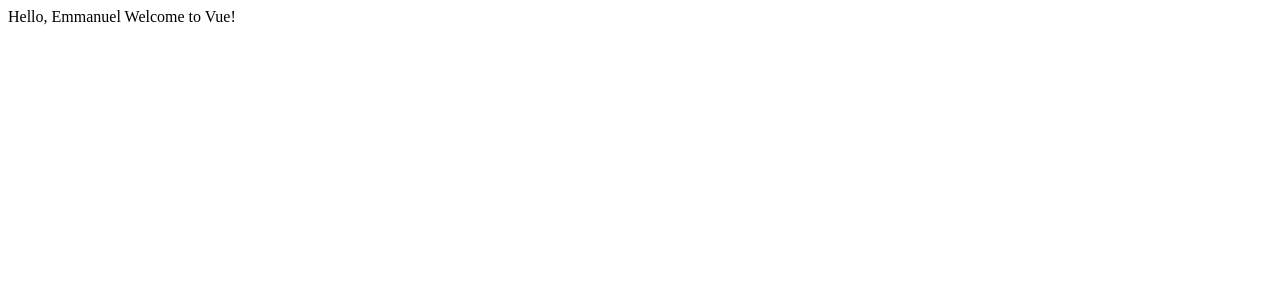
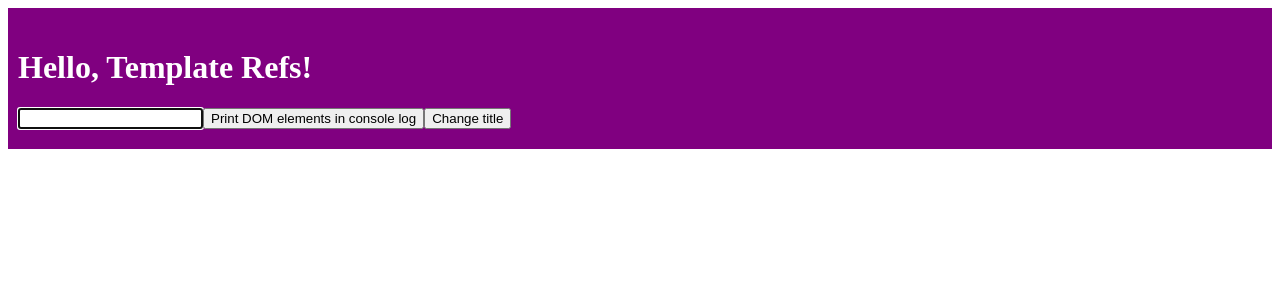
Before and after one commit to yggd-millenia/vue-emmanuel-, a Vue app: page / in a window 1280 px wide. Shown: the top 300 px of the page. Built offline with nearby package versions, Linux system fonts and the light colour scheme.

Commit message:
Template refs

```diff
--- a/src/App.vue
+++ b/src/App.vue
@@ -1,11 +1,38 @@
 <template>
-  <div>Hello, Emmanuel Welcome to Vue!</div>
+  <div class="card">
+    <h1 ref="title">Hello, Template Refs!</h1>
+    <input type="text" ref="input" />
+    <button @click="printDomElements">Print DOM elements in console log</button>
+    <button @click="changeTitle">Change title</button>
+  </div>
 </template>
 
 <script setup>
+import { onMounted, ref } from 'vue'
 
+
+let title = ref()
+const input = ref()
+
+function printDomElements() {
+  console.log(title.value)
+  console.log(input.value)
+}
+
+function changeTitle() {
+  title.value.innerText = 'Hello world!'
+}
+
+onMounted(() => {
+  input.value.focus() //
+})
 </script>
 
-<style lang="scss" scoped>
-
+<style scoped>
+.card {
+  background-color: purple;
+  color: white;
+  padding: 20px 10px;
+  margin-bottom: 10px;
+}
 </style>
```
